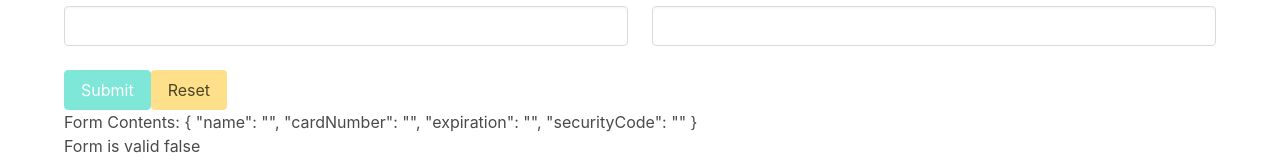
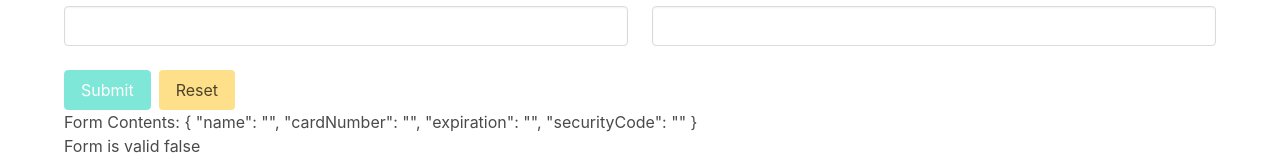
Before and after one commit to BeataJ/creditcard-reactiveForm, an Angular app: page / in a window 1280 px wide. Shown: the part 170-331 px from the top of the page. Built offline with nearby package versions, Linux system fonts and the light colour scheme.

Commit message:
wrap .buttons

```diff
--- a/src/app/card-form/card-form.component.html
+++ b/src/app/card-form/card-form.component.html
@@ -9,8 +9,10 @@
             <app-input label="Security Code" [control]="cardForm.get('securityCode')" ></app-input>
         </div>
     </div>
-    <button class="button is-primary" [disabled]="cardForm.invalid" type="submit">Submit</button>
-    <button class="button is-warning" type="button" (click)="onResetClick()">Reset</button>
+    <div class="buttons">
+        <button class="button is-primary" [disabled]="cardForm.invalid" type="submit">Submit</button>
+        <button class="button is-warning" type="button" (click)="onResetClick()">Reset</button>
+    </div>
 </form>
 
 <div>Form Contents: {{ cardForm.value | json }}</div>
```
